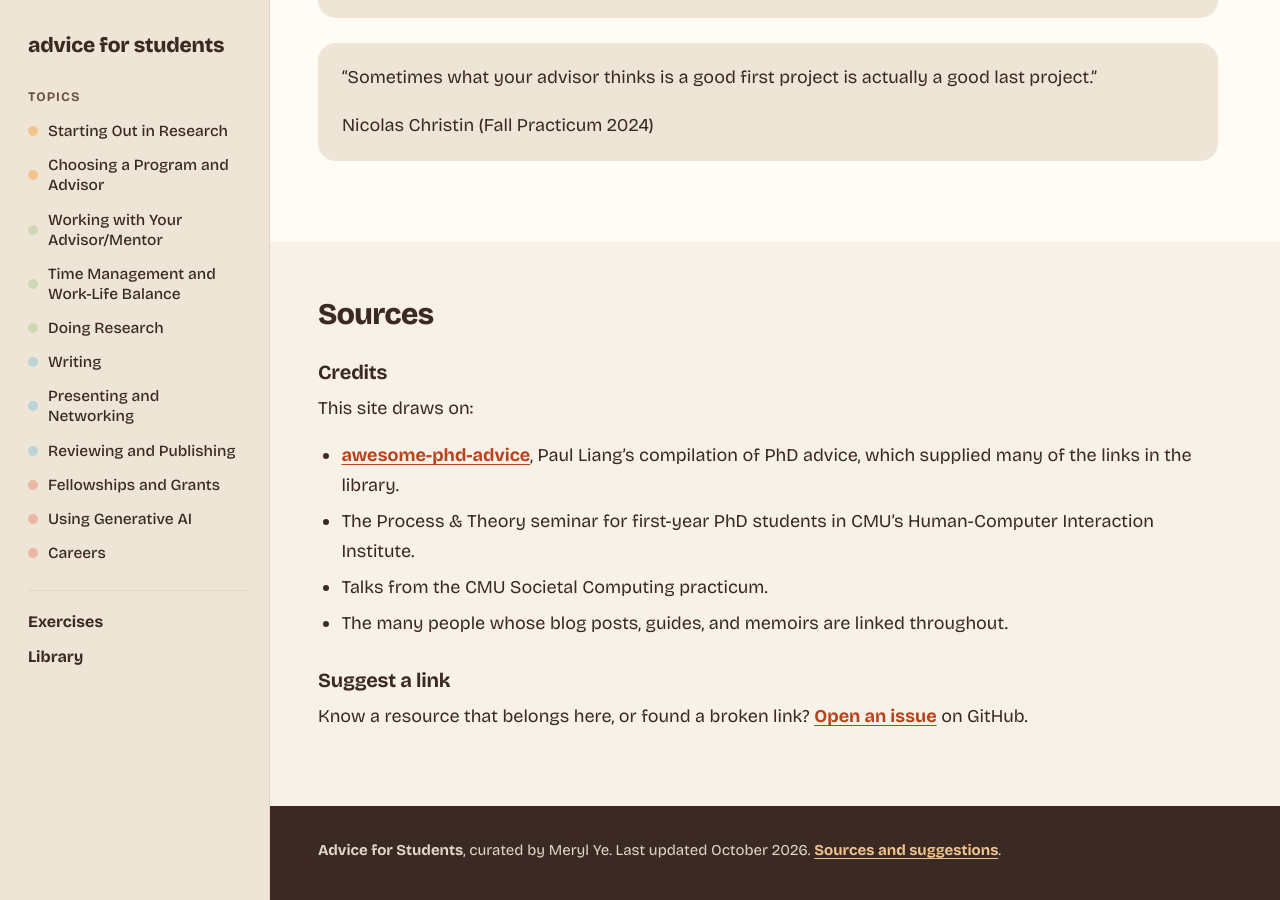
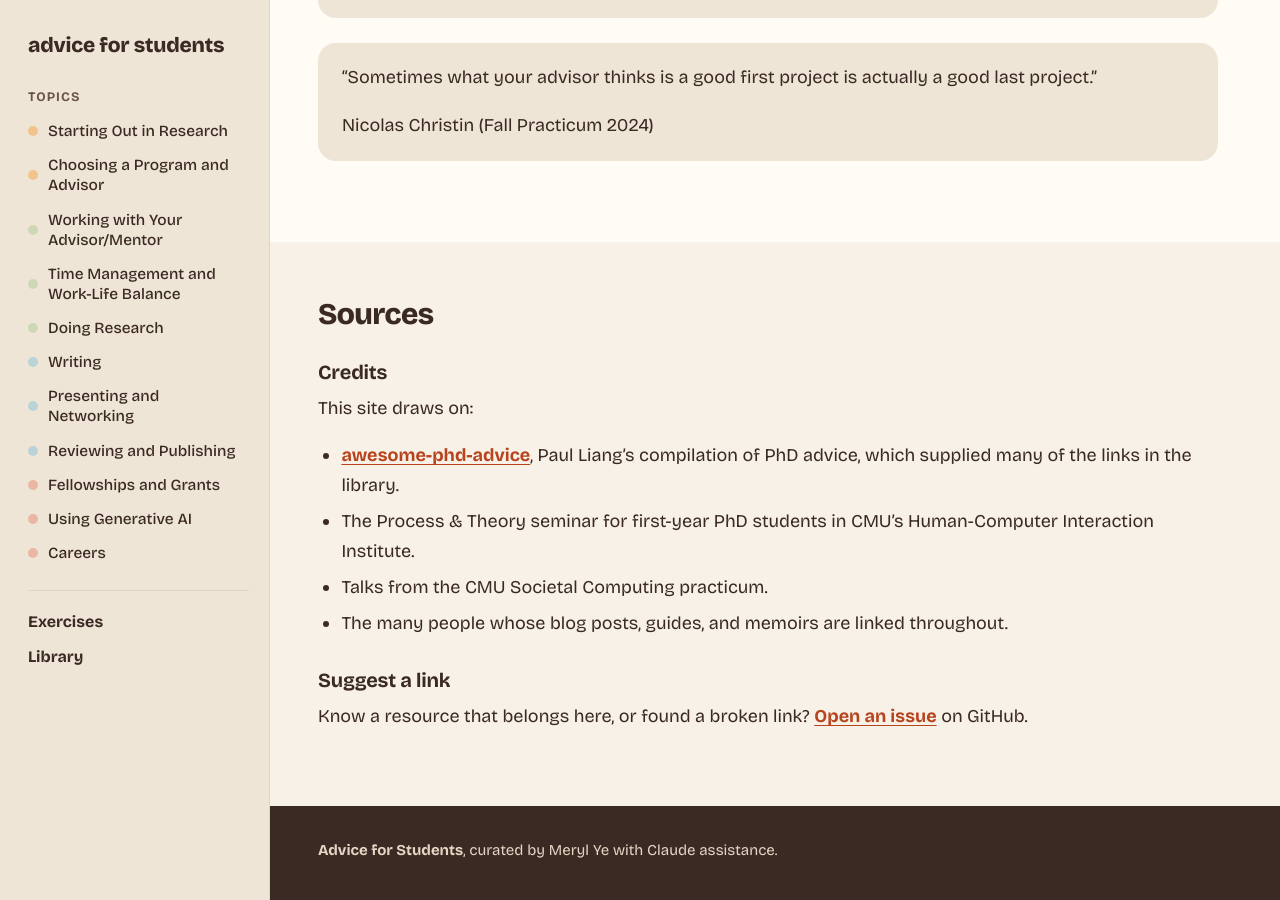
Before and after one commit to merylye/student-advice, a Jekyll site: the page built from index.html, in a window 1280 px wide and 900 px high, scrolled down 1154 px. Built offline with Jekyll 4.4.1, drawn with Linux system fonts in a browser that asks for light colours.

Commit message:
Update footer text
Co-Authored-By: Claude Opus 5.5 <noreply@anthropic.com>
Claude-Session: https://claude.ai/code/session_01C25QM1QrULTUCEMLhuM8KY

```diff
--- a/_includes/footer.html
+++ b/_includes/footer.html
@@ -1,5 +1,5 @@
 <footer class="site-footer">
   <div class="wrap">
-    <p><strong>Advice for Students</strong>, curated by Meryl Ye. Last updated {{ site.time | date: "%B %Y" }}. <a href="{{ '/#sources' | relative_url }}">Sources and suggestions</a>.</p>
+    <p><strong>Advice for Students</strong>, curated by Meryl Ye with Claude assistance.</p>
   </div>
 </footer>
```
